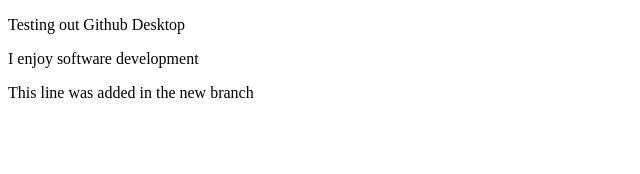
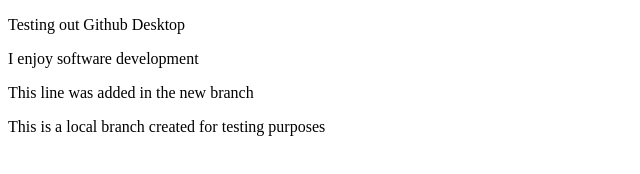
Before and after one commit to shlok30/TestingGit, a plain HTML site: page index.html in a window 1280 px wide. Shown: the whole page, without its empty margins (0-640 px from the left). Drawn offline with Linux system fonts and the light colour scheme.

Commit message:
Update index.html

```diff
--- a/index.html
+++ b/index.html
@@ -10,5 +10,6 @@
     <p>Testing out Github Desktop</p>
     <p>I enjoy software development</p>
     <p>This line was added in the new branch</p>
+    <p>This is a local branch created for testing purposes</p>
 </body>
 </html>
```
